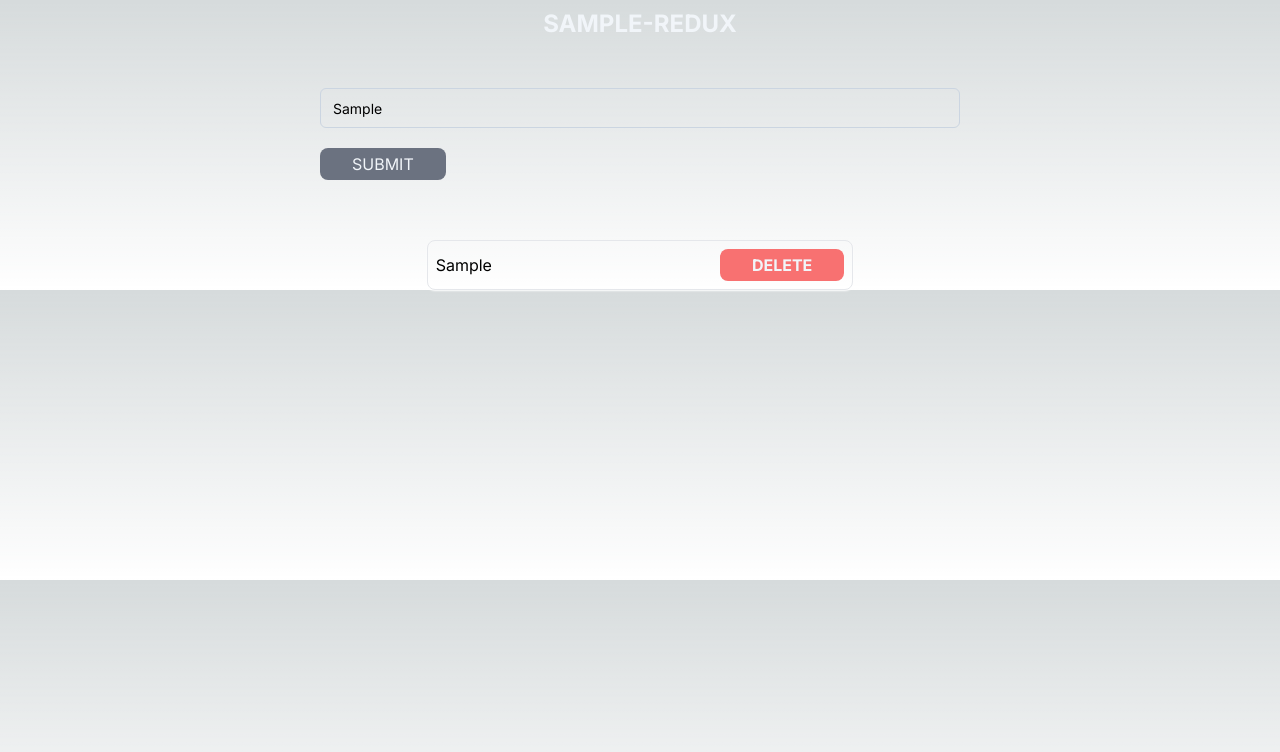
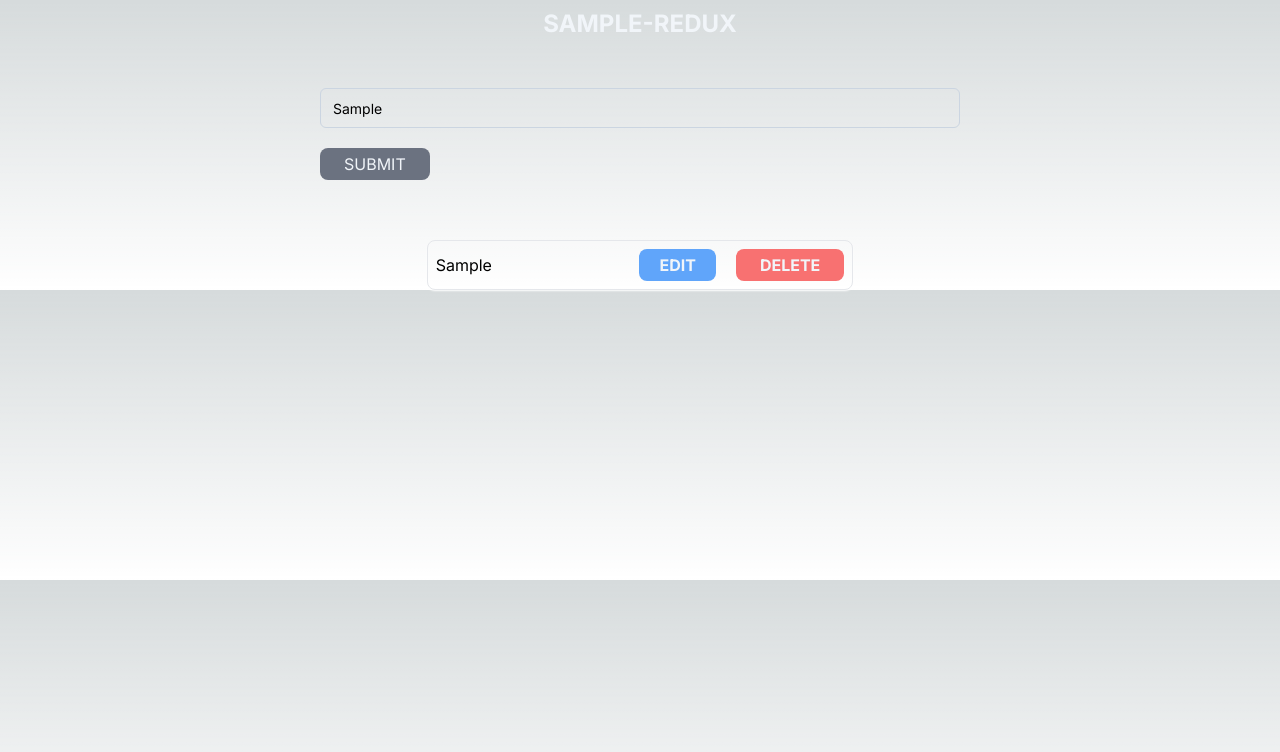
Before and after one commit to kusumachandu/redux-sample, a Next.js app: page / in a window 1280 px wide. Both pictures are taken after typing "Sample" into the empty fields and a click on the button "SUBMIT". Shown: the top 752 px of the page. Built offline with nearby package versions, Linux system fonts and the light colour scheme.

Commit message:
✨added edit and delete buttons to the todo card

```diff
--- a/src/components/Button.tsx
+++ b/src/components/Button.tsx
@@ -7,7 +7,7 @@
 }
 
 const Button: FC<ButtonProps> = ({ children, className, onClick, ...props}) => {
-  return <button onClick={onClick} className={cn('px-8 py-1 bg-gray-500 text-slate-100 uppercase rounded-lg text-center', className)} {...props} >{children}</button>
+  return <button onClick={onClick} className={cn('px-6 py-1 bg-gray-500 text-slate-100 uppercase rounded-lg text-center hover:scale-105 duration-200', className)} {...props} >{children}</button>
 }
 
 export default Button
--- a/src/components/Card.tsx
+++ b/src/components/Card.tsx
@@ -11,7 +11,8 @@
       data?.map((todo: any, index: number) => (
         <li key={index} className='border list-none py-2 px-2 rounded-lg shadow-sm shadow-white flex justify-between items-center'>
           {todo}
-          <div>
+          <div className='flex gap-5'>
+            <Button className='bg-blue-400 font-bold px-5' onClick={() => {}}>edit</Button>
             <Button className='bg-red-400 font-bold' onClick={() => {}}>delete</Button>
           </div>
         </li>
```
